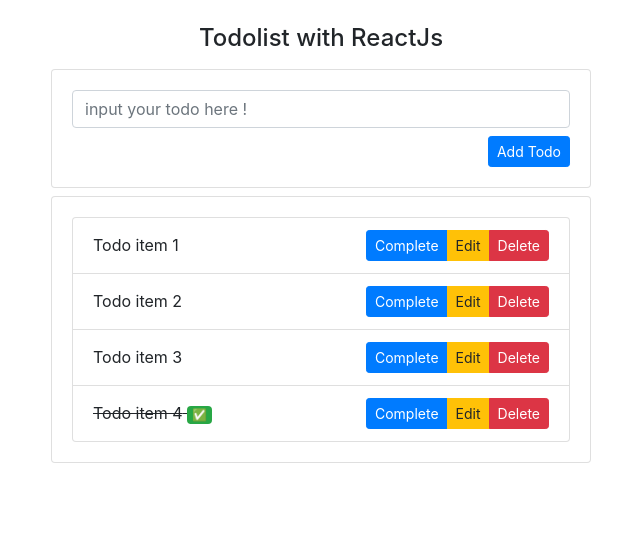
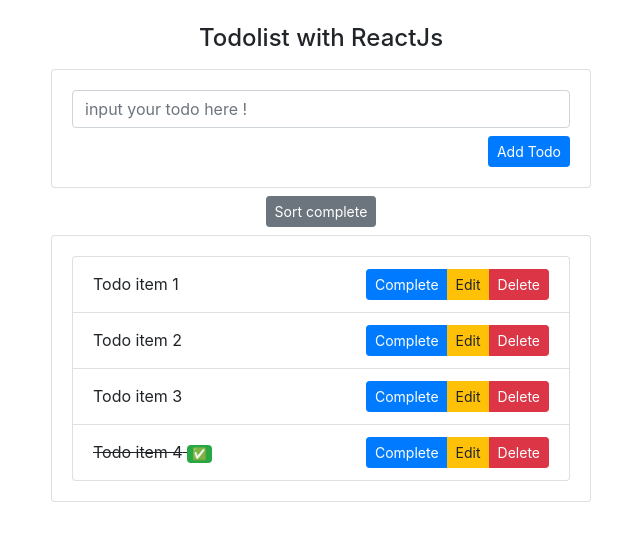
Before and after one commit to ridhoajibx/react-todo, a React (Create React App) app: page / in a window 1280 px wide. Shown: the top 538 px of the page, without its empty margins (319-959 px from the left). Built offline with nearby package versions, Linux system fonts and the light colour scheme.

Commit message:
[ridho]--create function sorttodos

```diff
--- /dev/null
+++ b/src/component/SortTodos.jsx
@@ -0,0 +1,14 @@
+import React, { Component } from 'react';
+
+class SortTodos extends Component {
+
+    render() {
+        return (
+            <div className="row justify-content-center mb-2">
+                <button onClick={ () => this.props.sortTodos() } className="btn btn-sm btn-secondary float-right">Sort complete</button>
+            </div>
+        );
+    }
+}
+
+export default SortTodos;
--- a/src/component/Todos.jsx
+++ b/src/component/Todos.jsx
@@ -7,7 +7,7 @@
 
     edit(val, i){
         this.setState({
-            value:val
+            value:val,
         })
         this.props.editTodo(null, i)
         // console.log(val);
--- a/src/pages/Todolist.jsx
+++ b/src/pages/Todolist.jsx
@@ -1,5 +1,6 @@
 import React, { Component } from 'react';
 import Header from "../component/Header";
+import SortTodos from '../component/SortTodos';
 import Todoform from "../component/Todoform";
 import Todos from "../component/Todos";
 
@@ -71,6 +72,16 @@
             // alert(`todo ${todo[i].text} has been completed !`)
             todo[i].isCompleted = false;
         }
+        this.setState({ todos: todo })
+    }
+
+    sortTodos = () => {
+        const todo = this.state.todos;
+        todo.sort(function(a, b) {
+            return (a.isCompleted - b.isCompleted);
+        });
+        // console.log(todo);
+        this.setState({ todos: todo })
     }
 
     deleteTodo = (index) => {
@@ -86,6 +97,8 @@
 
                     <Todoform addTodo={this.addTodo} />
 
+                    <SortTodos sortTodos={ this.sortTodos } />
+
                     <Todos
                         todos={this.state.todos}
                         deleteTodo={this.deleteTodo}
```
